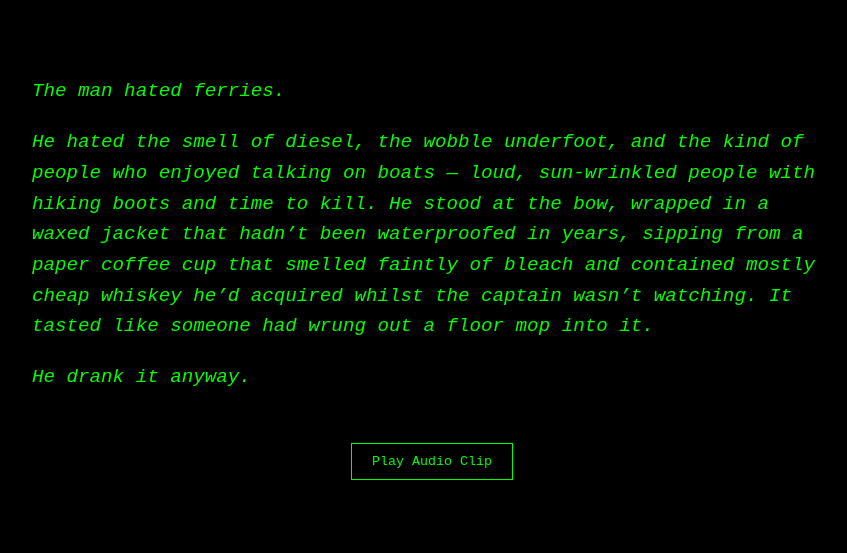
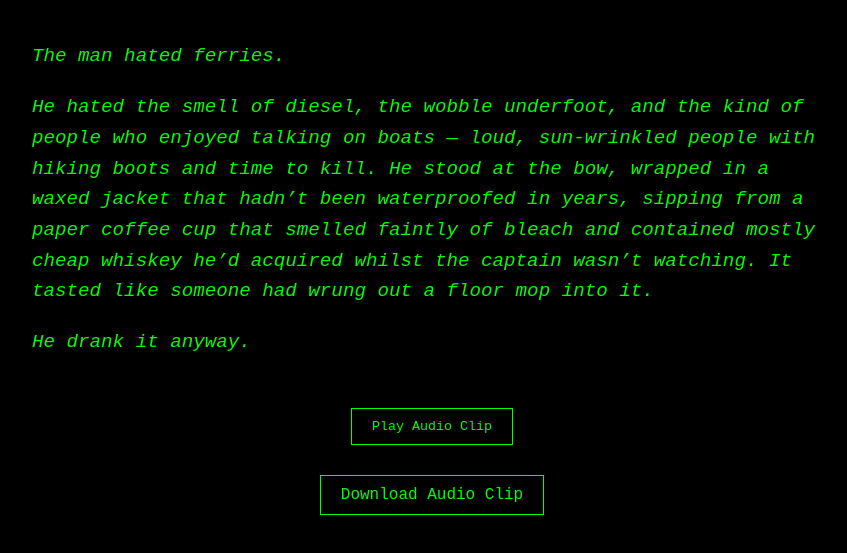
Before and after one commit to timock-erebus/Project-Erebus, a plain HTML site: page secret2.html in a window 1280 px wide. Shown: the part 301-854 px from the top of the page, without its empty margins (208-1055 px from the left). Drawn offline with Linux system fonts and the light colour scheme.

Commit message:
Add files via upload

```diff
--- a/secret2.html
+++ b/secret2.html
@@ -37,14 +37,20 @@
       margin-top: 40px;
     }
 
-    button {
+    button, a.download-link {
       background-color: black;
       border: 1px solid #00ff00;
       color: #00ff00;
       font-family: 'Courier New', monospace;
       padding: 10px 20px;
       cursor: pointer;
+      text-decoration: none;
+      display: inline-block;
       margin-top: 30px;
+    }
+
+    .download-link:hover {
+      background-color: #003300;
     }
   </style>
 </head>
@@ -65,12 +71,14 @@
   </div>
 
   <audio id="audioClip" preload="auto">
-    <source src="New Recording 2.m4a" type="audio/wav" />
+    <source src="new_recording_2.wav" type="audio/wav" />
     Your browser does not support the audio element.
   </audio>
 
   <button onclick="document.getElementById('audioClip').play()">
     Play Audio Clip
   </button>
+
+  <a href="new_recording_2.wav" download class="download-link">Download Audio Clip</a>
 </body>
 </html>
```
